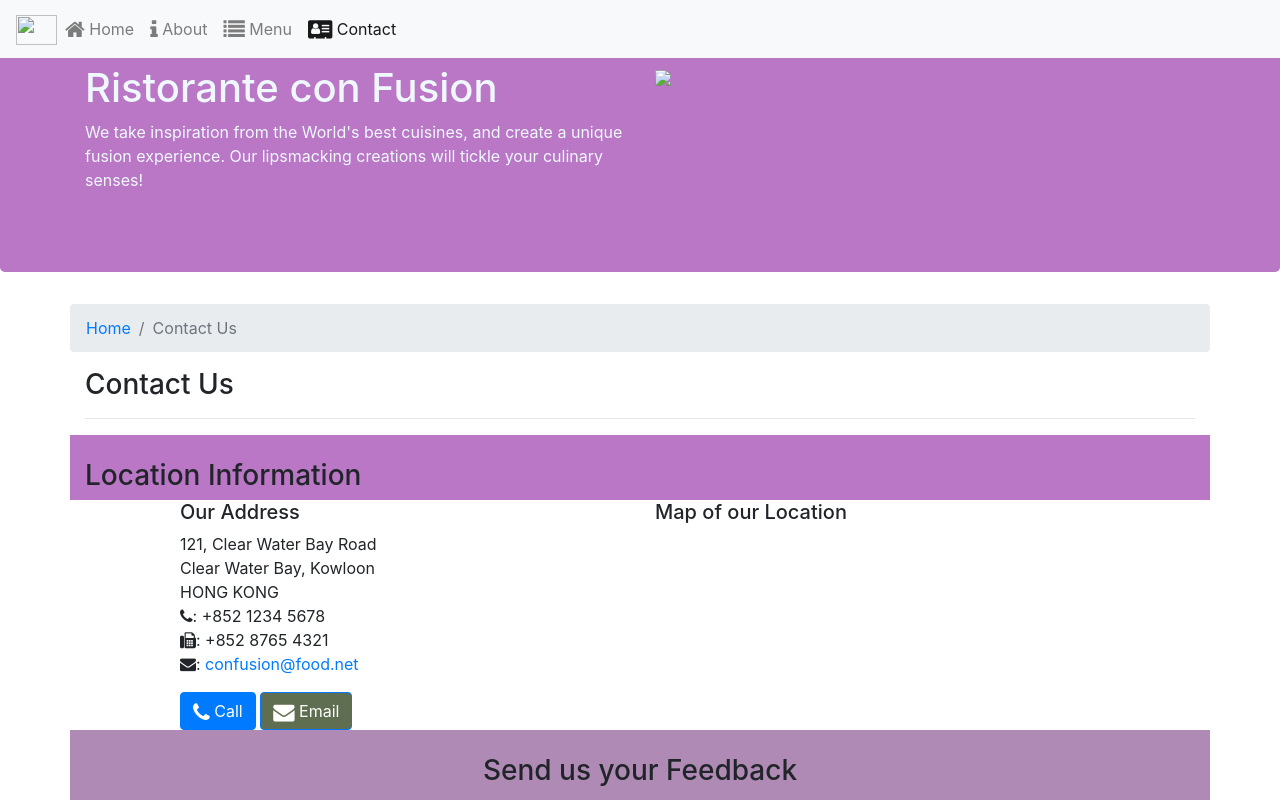
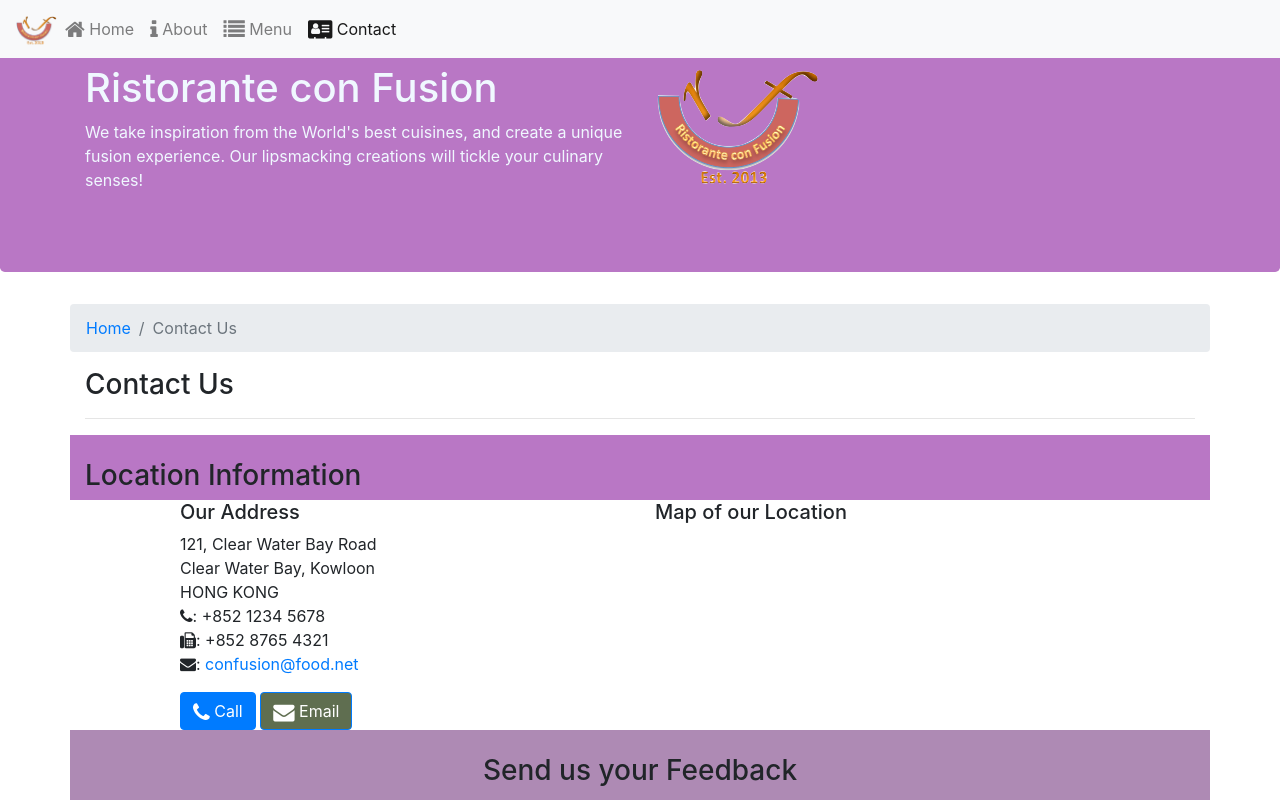
Before and after one commit to G-M-IKBAL/Web-UI-Project, a plain HTML site: page contactus.html in a window 1280 px wide. Shown: the top 800 px of the page. Drawn offline with nearby package versions, Linux system fonts and the light colour scheme.

Commit message:
Update contactus.html

```diff
--- a/contactus.html
+++ b/contactus.html
@@ -24,7 +24,7 @@
                 <span class="navbar-toggler"></span>
             </button>
 
-            <a class="navbar-brand mr-auto" href="img/logo.png"> <image src="img/logo.png" class="image-fluid" height="30" width="41"></a>
+            <a class="navbar-brand mr-auto" href="logo.png"> <image src="logo.png" class="image-fluid" height="30" width="41"></a>
             <div class="collapse navbar-collapse" id="Navbar">
                 <ul class="navbar-nav mr-auto">
                         <li class="nav-item"><a class="nav-link" href="./index.html"><span class="fa fa-home fa-lg"></span> Home</a></li>
@@ -44,7 +44,7 @@
                     <p>We take inspiration from the World's best cuisines, and create a unique fusion experience. Our lipsmacking creations will tickle your culinary senses!</p>
                 </div>
                 <div class="col-12 col-sm">
-                    <image src="img/logo.png" class="image-fluid">
+                    <image src="logo.png" class="image-fluid">
                 </div>
             </div>
         </div>
```
